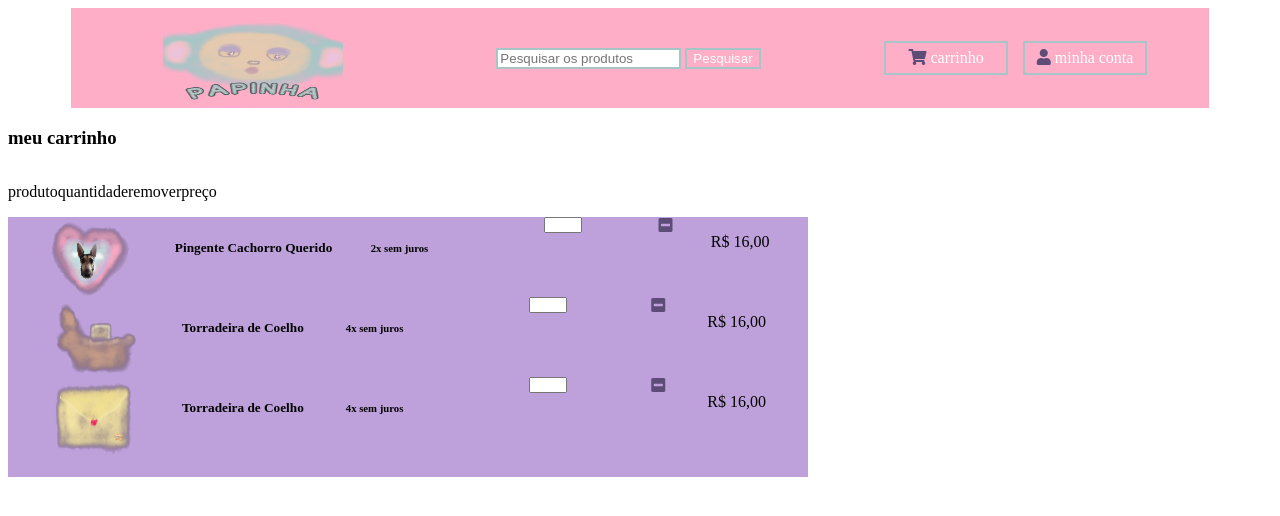
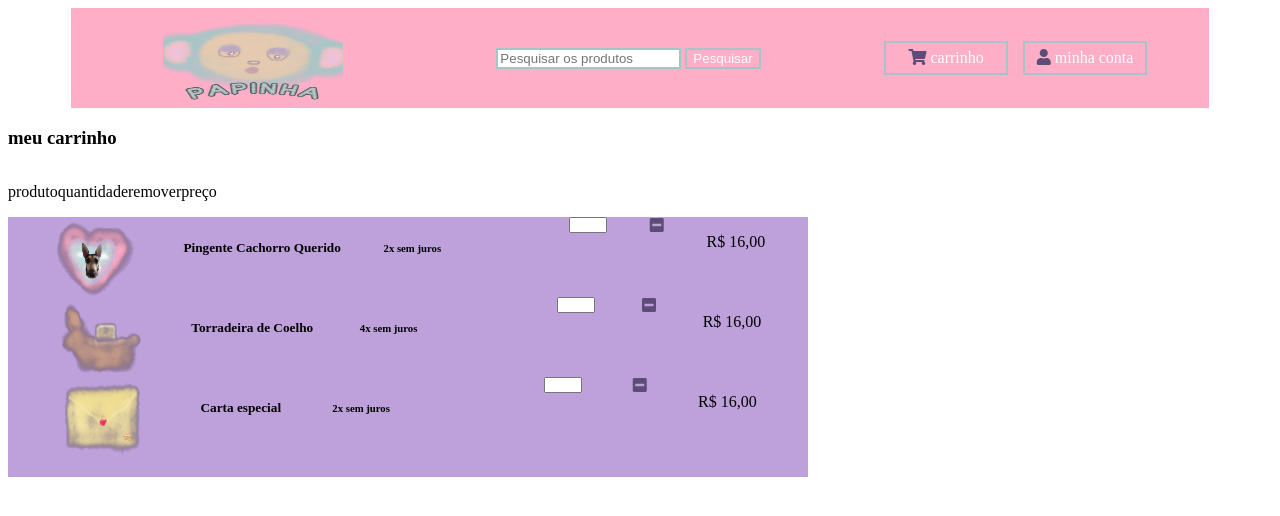
Before and after one commit to laris00s/site, a plain HTML site: page carrinho.html in a window 1280 px wide. Drawn offline with Linux system fonts and the light colour scheme.

Commit message:
alteração carrinho

```diff
--- a/carrinho.html
+++ b/carrinho.html
@@ -63,7 +63,7 @@
                 <h5>Pingente Cachorro Querido</h5>
                 <h6>2x sem juros</h6>
                 <label for="quant"></label><br>
-                <input class="numero" type="number" id="quant"><br>
+                <input class="numero" type="number" id="quant">
                 <i class="fas fa-minus-square"></i>
                 <p>R$ 16,00</p>
             </div>
@@ -72,16 +72,16 @@
                 <h5>Torradeira de Coelho</h5>
                 <h6>4x sem juros</h6>
                 <label for="quant"></label><br>
-                <input class="numero"  type="number" id="quant"><br>
+                <input class="numero"  type="number" id="quant">
                 <i class="fas fa-minus-square"></i>
                 <p>R$ 16,00</p>
             </div>
             <div class="produto">
                 <img class="imagem" src="/produto8.png" alt="">
-                <h5>Torradeira de Coelho</h5>
-                <h6>4x sem juros</h6>
+                <h5>Carta especial</h5>
+                <h6>2x sem juros</h6>
                 <label for="quant"></label><br>
-                <input class="numero" type="number" id="quant"><br>
+                <input class="numero" type="number" id="quant">
                 <i class="fas fa-minus-square"></i>
                 <p>R$ 16,00</p>
             </div>
```
